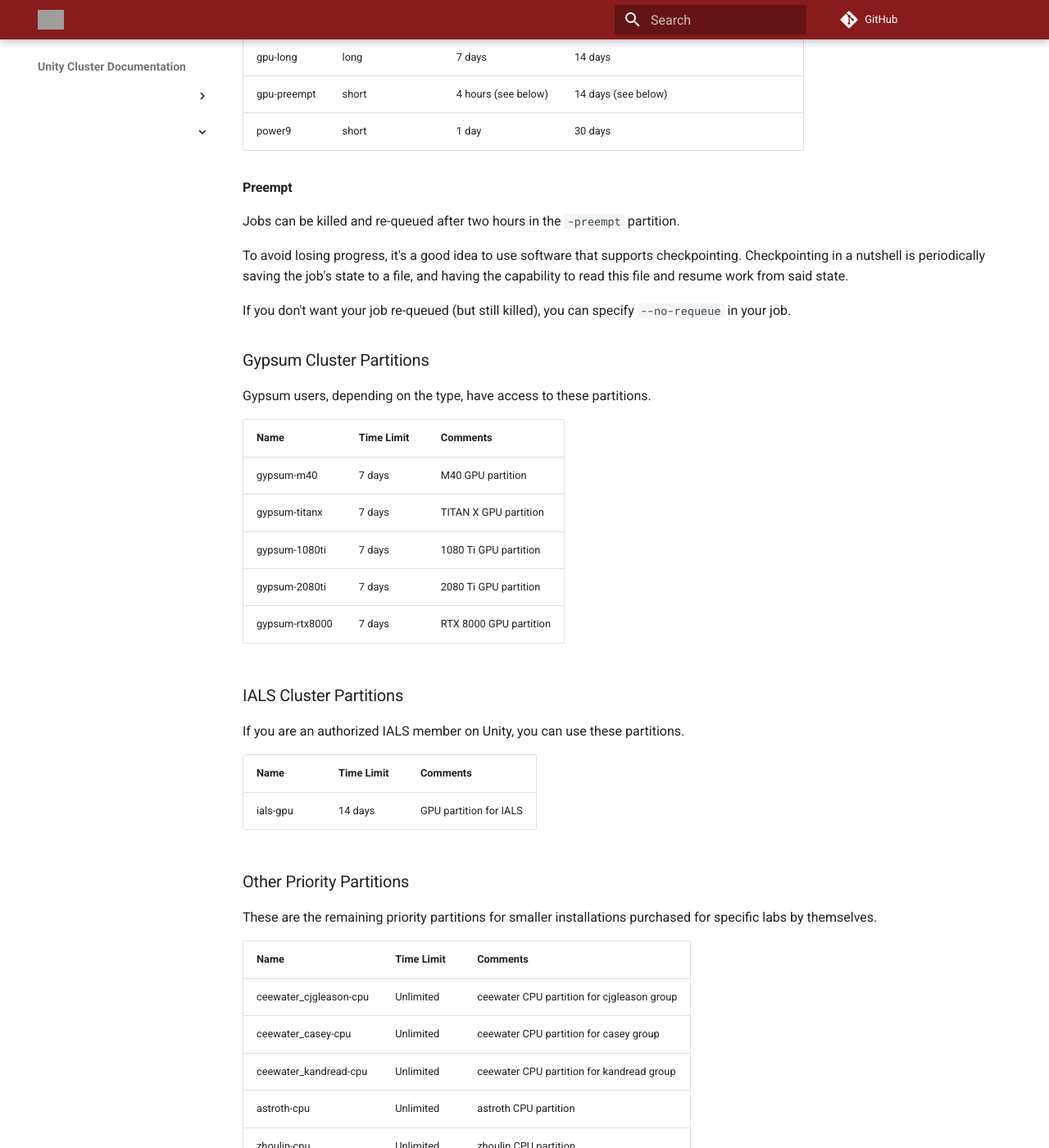
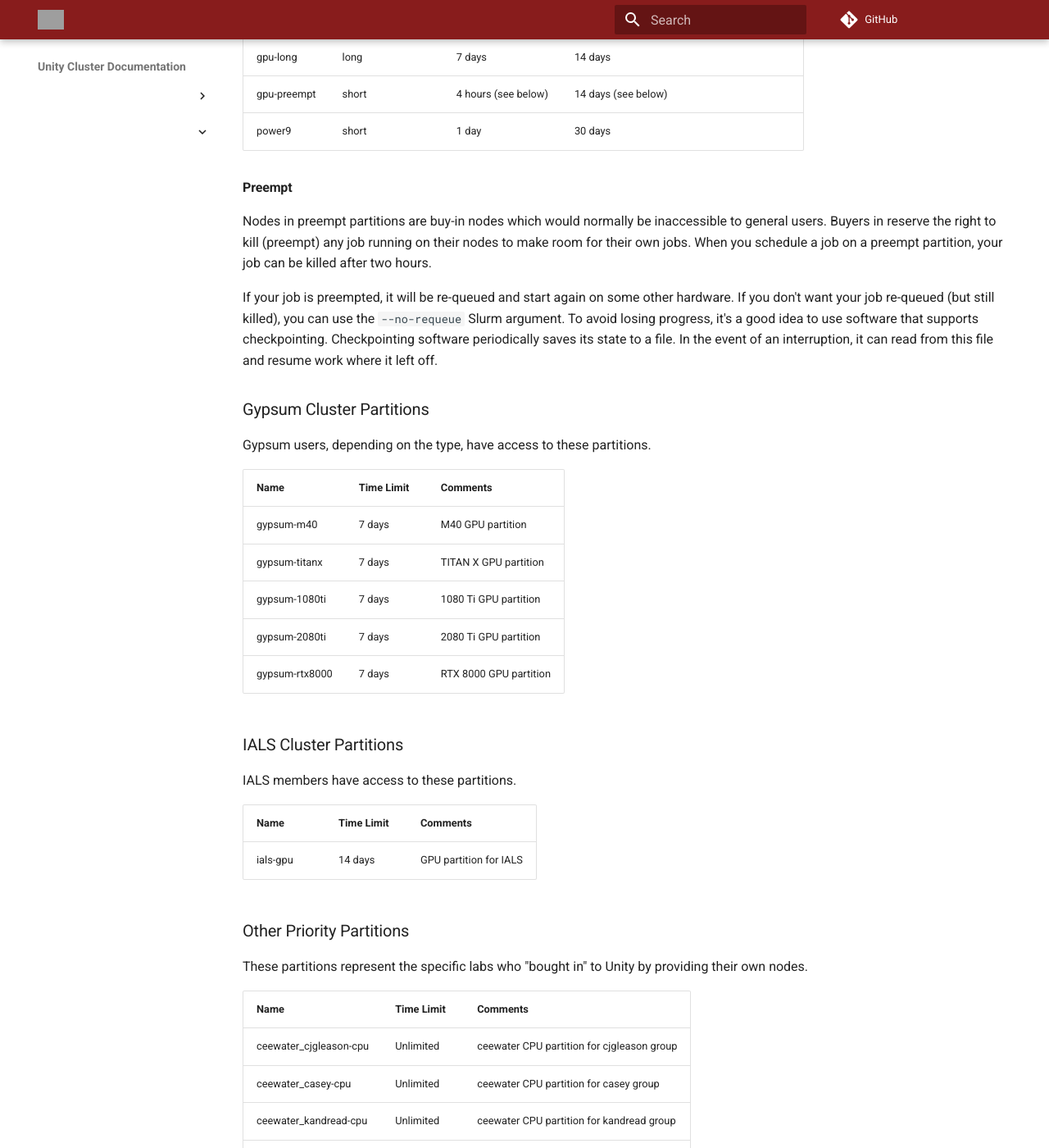
Before and after one commit to UMass-RC/unity-docs, an MkDocs documentation site: the page built from docs/technical/partitionlist.md, in a window 1280 px wide and 1400 px high, scrolled down 448 px. Shown: the whole window at 82% size. Built offline with MkDocs 1.6.1 and Material for MkDocs 9.7.7, drawn with Linux system fonts in a browser that asks for light colours; comment, search, counter and statistics services are not loaded; grey boxes are pictures that could not be loaded.

Commit message:
explain preempt, explain priority partitions

```diff
--- a/docs/technical/partitionlist.md
+++ b/docs/technical/partitionlist.md
@@ -7,11 +7,9 @@ These are the only partitions that are open to use by all users of Unity.
 {% include-markdown "../../sheets-to-md/output/general-parts.md" %}
 
 #### Preempt ####
-Jobs can be killed and re-queued after two hours in the `-preempt` partition.
+Nodes in preempt partitions are buy-in nodes which would normally be inaccessible to general users. Buyers in reserve the right to kill (preempt) any job running on their nodes to make room for their own jobs. When you schedule a job on a preempt partition, your job can be killed after two hours.
 
-To avoid losing progress, it's a good idea to use software that supports checkpointing. Checkpointing in a nutshell is periodically saving the job's state to a file, and having the capability to read this file and resume work from said state.
-
-If you don't want your job re-queued (but still killed), you can specify `--no-requeue` in your job.
+If your job is preempted, it will be re-queued and start again on some other hardware. If you don't want your job re-queued (but still killed), you can use the `--no-requeue` Slurm argument. To avoid losing progress, it's a good idea to use software that supports checkpointing. Checkpointing software periodically saves its state to a file. In the event of an interruption, it can read from this file and resume work where it left off.
 
 ### Gypsum Cluster Partitions
 
@@ -21,12 +19,12 @@ Gypsum users, depending on the type, have access to these partitions.
 
 ### IALS Cluster Partitions
 
-If you are an authorized IALS member on Unity, you can use these partitions.
+IALS members have access to these partitions.
 
 {% include-markdown "../../sheets-to-md/output/ials-parts.md" %}
 
 ### Other Priority Partitions
 
-These are the remaining priority partitions for smaller installations purchased for specific labs by themselves.
+These partitions represent the specific labs who "bought in" to Unity by providing their own nodes.
 
 {% include-markdown "../../sheets-to-md/output/priority-parts.md" %}
```
